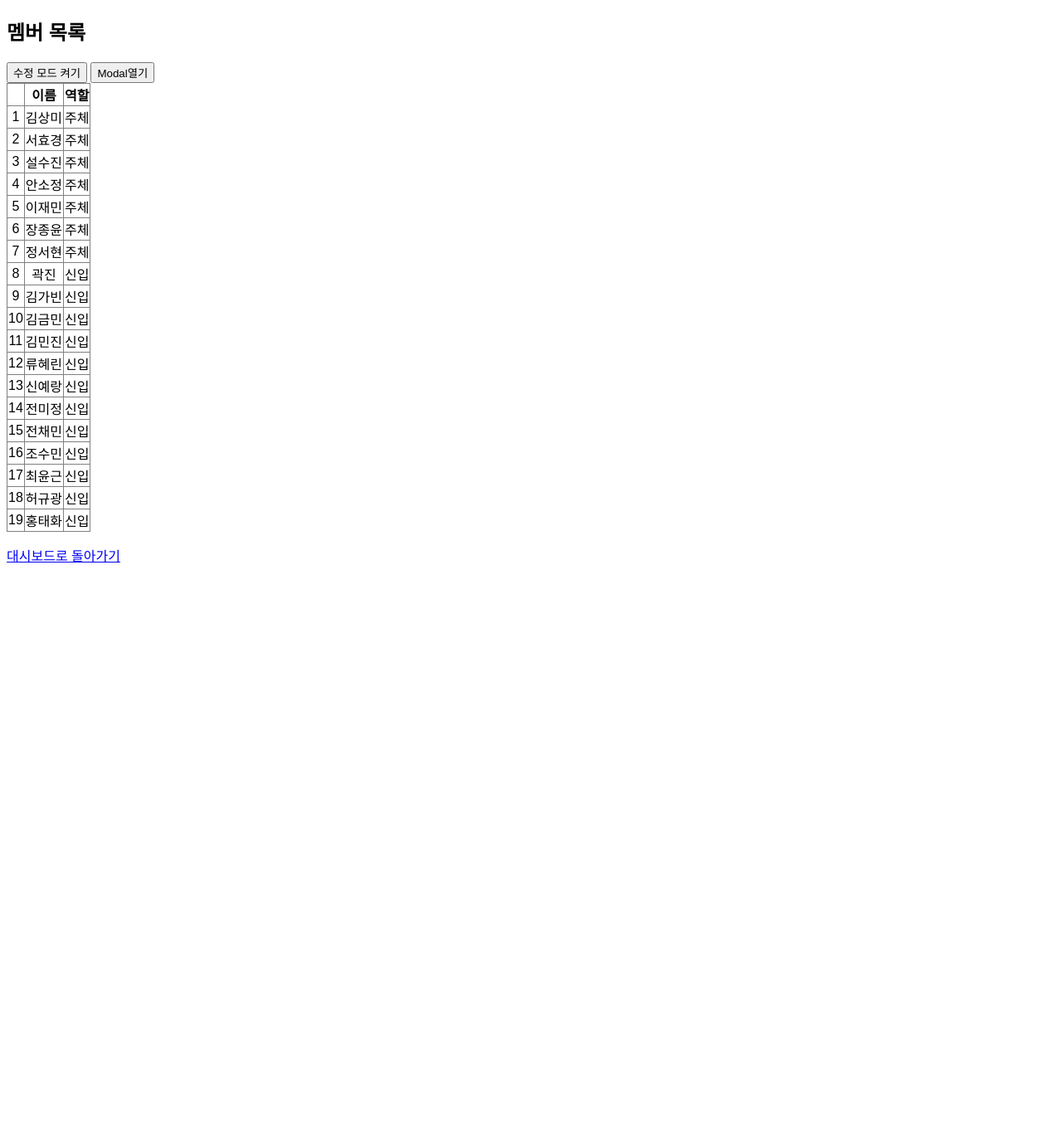
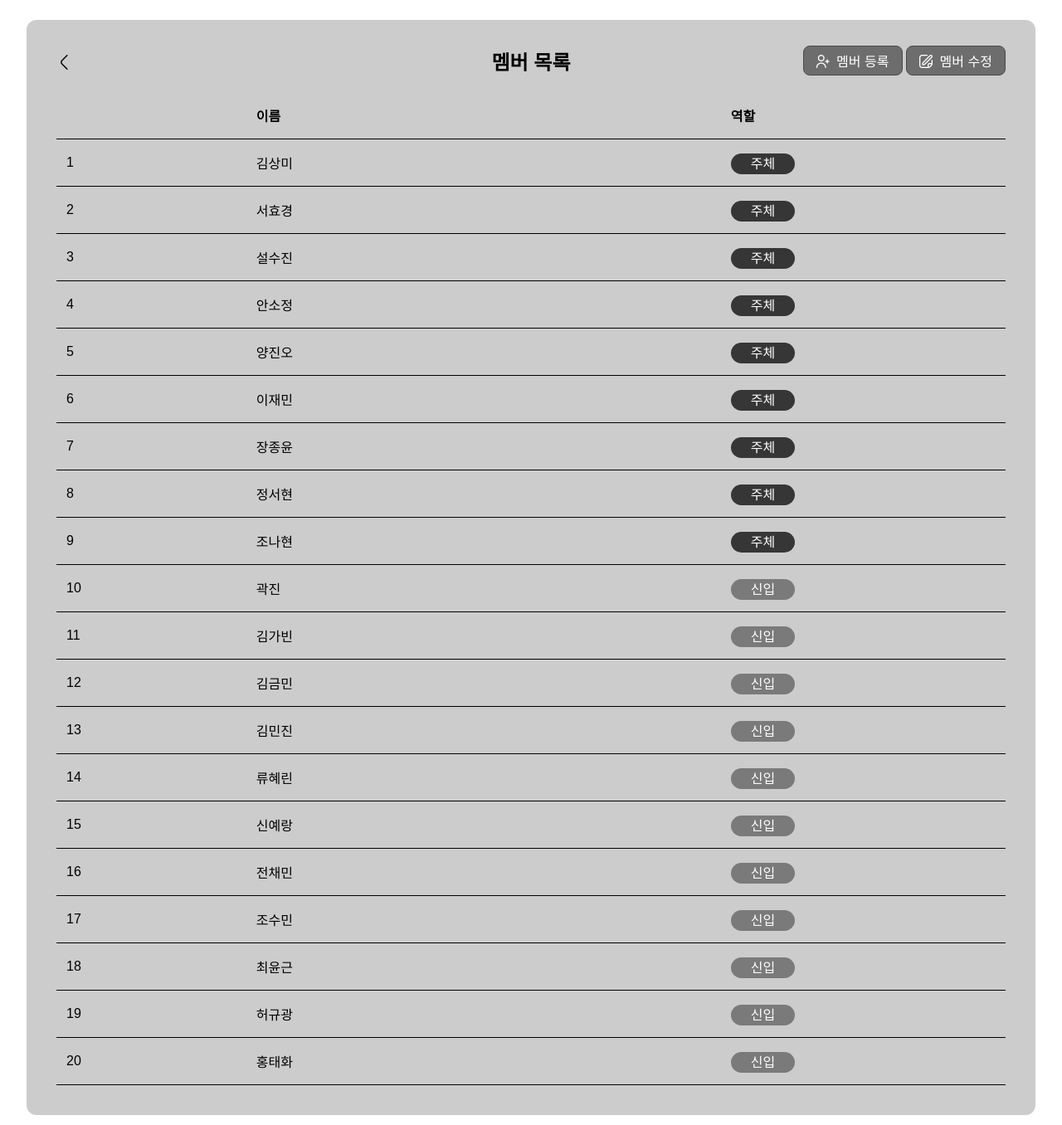
Before and after one commit to c04nh/Beatzflow, a Flask app: page /members in a window 1280 px wide. Shown: the part 99-1455 px from the top of the page at 83% size. Before the commit the page ends 777 px from the top, so only its background shows below. Run offline with Flask 3, Linux system fonts and the light colour scheme; the visitor is signed in with stand-in values (Sample User, id 1); some libraries are stand-ins or nearby versions; some web fonts are replaced.

Commit message:
members css 적용

```diff
--- a/static/style.css
+++ b/static/style.css
@@ -19,6 +19,10 @@ html {
 }
 body {
     min-height: 100vh;
+}
+
+button:hover{
+    cursor: pointer;
 }
 
 .login{
@@ -144,6 +148,10 @@ body {
     border-style: solid;
 }
 
+.header h1{
+    cursor: pointer;
+}
+
 .header button{
     position: absolute;
     right: 16px;
@@ -163,18 +171,20 @@ body {
 .menu-container{
     border-radius: 12px;
     background-color: #cccccc;
+    border-color: #494949;
     padding: 28px;
     position: relative;
     flex: 1;
     min-width: 300px;
     margin: 12px;
-    cursor: default;
+    cursor: pointer;
 }
 
 .menu-container:hover{
     padding: 36px;
     margin: 4px;
     background-color: #ababab;
+    border-color: #363636;
 }
 
 .menu-container div{
@@ -204,3 +214,204 @@ body {
     font-size: 16px;
     margin-top: 24px;
 }
+
+.member-list{
+    border-radius: 12px;
+    background-color: #cccccc;
+    margin-top: 12px;
+    margin-left: 12px;
+    margin-right: 12px;
+    padding: 12px 36px 36px 36px;
+}
+
+.list-header{
+    position: relative;
+    display: flex;
+    justify-content: center;
+    align-items: center;
+}
+
+.header-back-btn{
+    position: absolute;
+    top: 30px;
+    left: 0px;
+    background-color: #cccccc;
+    border-width: 0;
+    font-size: 18px;
+    padding: 0;
+}
+
+.list-header div{
+    position: absolute;
+    right: 0px;
+}
+
+.list-header div button{
+    border-radius: 8px;
+    border-style: solid;
+    border-width: 1.5px;
+    border-color: #494949;
+    color: white;
+    width: 120px;
+    height: 36px;
+    font-size: 16px;
+    padding-bottom: 2px;
+    background-color: #6d6d6d;
+}
+
+.list-header div button:hover{
+    background-color: #484848;
+}
+
+.list-header div button i{
+    position: relative;
+    top: 2px;
+    padding-right: 4px;
+}
+
+#member-list table{
+    border-collapse: collapse;
+    width: 100%;
+    font-size: 16px;
+}
+
+#member-list th, td{
+    border-bottom : 1px solid black;
+    padding: 4px 12px;
+    height: 48px;
+    text-align: left;
+}
+
+.role{
+    color: white;
+    padding: 4px 24px;
+    border-radius: 16px;
+}
+
+.주체{
+    background-color: #363636;
+}
+
+.신입{
+    background-color: #7a7a7a;
+}
+
+#member-list input, select{
+    font-size: 16px;
+    width: 100%;
+    padding: 0 3px;
+    border-width: 1px;
+    border-style: solid;
+    border-radius: 4px;
+    box-sizing: border-box;
+    height: 31.5px;
+}
+
+#member-list input{
+    position: relative;
+    right: 4px;
+    padding-right: 7px;
+}
+
+#member-list button{
+    position: relative;
+    top: 2px;
+    background-color: #cccccc;
+    border: 0;
+    font-size: 24px;
+}
+
+.modal{
+    display: none;
+    position: fixed;
+    top: 0;
+    left: 0;
+    width: 100%;
+    height: 100%;
+    background-color: rgba(204, 204, 204, 0.8);
+    backdrop-filter:blur(5px);
+}
+
+.modal-content{
+    position: absolute;
+    top: 50%;
+    left: 50%;
+    transform: translate(-50%, -50%);
+    background-color: #363636;
+    width: 360px;
+    padding: 36px;
+    border-radius: 12px;
+}
+
+.modal-content h2{
+    margin: 0;
+    color: white;
+}
+
+.modal-content p{
+    margin: 12px 0px 8px;
+    color: white;
+    font-size: 16px;
+}
+
+.modal-content input, .modal-content select{
+    width: 360px;
+    height: 48px;
+    box-sizing: border-box;
+    border-radius: 8px;
+    border-style: solid;
+    border-width: 1.5px;
+    font-size: 16px;
+}
+
+.modal-content input{
+    padding: 0 8px;
+}
+
+.modal-content select{
+    padding-left: 4px;
+}
+
+.form-header{
+    position: relative;
+    display: flex;
+    justify-content: center;
+    align-items: center;
+}
+
+.form-header button{
+    position: absolute;
+    right: 0;
+    background-color: #363636;
+    border: 0;
+    padding: 0;
+    font-size: 24px;
+    color: white;
+    margin-top: 2px;
+}
+
+#form-btn{
+    margin-top: 24px;
+    margin-bottom: 8px;
+    width: 360px;
+    height: 48px;
+    font-size: 16px;
+    border-radius: 8px;
+    border-style: solid;
+    border-width: 1.5px;
+    border-color: #484848;
+    padding: 0;
+    padding-bottom: 2px;
+    background-color: #7a7a7a;
+    color: white;
+}
+
+#form-btn:hover{
+    background-color: #575757;
+}
+
+#form-btn i{
+    position: relative;
+    top: 1px;
+    padding-right: 4px;
+}
--- a/templates/base.html
+++ b/templates/base.html
@@ -8,7 +8,7 @@
 </head>
 <body>
     <div class="header">
-        <h1>BeatzFlow</h1>
+        <h1 onclick="location.href='/dashboard'">BeatzFlow</h1>
         <button onclick="location.href='/login'"><i class="fi fi-rr-sign-out-alt"></i></button>
     </div>
     <div class="container">
--- a/templates/members.html
+++ b/templates/members.html
@@ -4,32 +4,58 @@
 {% block title %}멤버 관리{% endblock %}
 
 {% block content %}
+
+<div class="content">
+    <div class="member-list">
+        <div class="list-header">
+            <button class="header-back-btn" onclick="location.href='/dashboard'"><i class="fi fi-rr-angle-left"></i></button>
             <h2>멤버 목록</h2>
+            <div>
+                <button id="btn-modal" onclick="openModal()">
+                    <i class="fi fi-rr-user-add"></i>
+                    멤버 등록
+                </button>
+                <button type="submit" name="edit_index" class="edit-only" style="display:none;" onclick="submitChanges()">확인</button>
+                <button id="editToggleBtn" onclick="toggleEditMode()">
+                    <i class="fi fi-rr-edit"></i>
+                    멤버 수정
+                </button>
+            </div>
+        </div>
 
-<!-- 수정 모드 토글 버튼 -->
-<button id="editToggleBtn" onclick="toggleEditMode()">수정 모드 켜기</button>
-<button id="btn-open-modal" onclick="openModal()">Modal열기</button>
-<div class="modal" style="display: none">
+        <div class="modal">
+            <div class="modal-content">
                 <form method="post">
+                    <div class="form-header">
                         <h2>멤버 등록</h2>
-        <input type="text" name="name" placeholder="이름" required>
+                        <button class="close-btn" onclick="closeModal()">X</button>
+                    </div>
+                    <div>
+                        <p>이름</p>
+                        <input type="text" name="name" placeholder="팀원 이름을 입력하세요" required>
+                        <p>역할</p>
                         <select name="role">
                             <option value="주체">주체</option>
                             <option value="신입">신입</option>
                         </select>
-        <input type="submit" value="등록">
+                    </div>
+                    <button id="form-btn" type="submit">
+                        <i class="fi fi-rr-user-add"></i>
+                        등록
+                    </button>
                 </form>
+            </div>
         </div>
 
 
-<form method="post" action="{{ url_for('update_members') }}">
-    <button type="submit" name="edit_index" class="edit-only" style="display:none;">확인</button>
-<table border="1" style="border-collapse: collapse; text-align: center;">
+        <form method="post" action="{{ url_for('update_members') }}" id="member-list">
+            <table>
                 <thead>
                     <tr>
-            <th></th>
-            <th>이름</th>
+                        <th width="20%"></th>
+                        <th width="50%">이름</th>
                         <th>역할</th>
+                        <th class="edit-only" style="display:none;" width="48px">삭제</th>
                     </tr>
                 </thead>
                 <tbody>
@@ -43,7 +69,7 @@
                             <input type="text" name="name_{{ loop.index0 }}" value="{{ member.name }}" class="edit" style="display:none;" required>
                         </td>
                         <td>
-                <span class="view">{{ member.role }}</span>
+                            <span class="view role {{ member.role }}">{{ member.role }}</span>
                             <select name="role_{{ loop.index0 }}" class="edit" style="display:none;">
                                 <option value="주체" {% if member.role == "주체" %}selected{% endif %}>주체</option>
                                 <option value="신입" {% if member.role == "신입" %}selected{% endif %}>신입</option>
@@ -51,24 +77,28 @@
                         </td>
 
                         <td class="edit-only" style="display:none;">
-                <button type="button" onclick="confirmDelete('{{ member.id }}')">삭제</button>
+                            <button type="button" onclick="confirmDelete('{{ member.id }}', '{{ member.name }}')">
+                                <i class="fi fi-rr-trash"></i>
+                            </button>
                         </td>
                     </tr>
                     {% endfor %}
                 </tbody>
             </table>
         </form>
-<p><a href="{{ url_for('dashboard') }}">대시보드로 돌아가기</a></p>
+    </div>
+
+</div>
 
 <script>
+    function openModal() {
+        const modal = document.querySelector('.modal');
+        modal.style.display = "block";
+    }
 
-
-    function openModal() {
-
+    function closeModal() {
         const modal = document.querySelector('.modal');
-        const btnOpenModal = document.querySelector('.btn-open-modal');
-        modal.style.display = "flex";
-
+        modal.style.display = "none";
     }
 
     function toggleEditMode() {
@@ -76,6 +106,7 @@ function toggleEditMode() {
         const viewElems = document.querySelectorAll(".view");
         const editElems = document.querySelectorAll(".edit");
         const toggleBtn = document.getElementById("editToggleBtn");
+        const modalBtn = document.getElementById("btn-modal");
 
         const editing = editOnlyElems[0].style.display === "table-cell";
 
@@ -83,12 +114,20 @@ function toggleEditMode() {
         viewElems.forEach(el => el.style.display = editing ? "inline" : "none");
         editElems.forEach(el => el.style.display = editing ? "none" : "inline");
 
-    toggleBtn.textContent = editing ? "수정 모드 켜기" : "수정 모드 끄기";
+        toggleBtn.innerHTML = editing ? '<i class="fi fi-rr-edit"></i> 멤버 수정' : "취소";
+        modalBtn.style.display = editing ? "inline" : "none";
     }
 
-function confirmDelete(name) {
-    if (confirm(name + " 멤버를 삭제하시겠습니까?")) {
-        fetch(`/delete_member/${name}`, {
+    function submitChanges(){
+        const form = document.getElementById("member-list");
+        if (confirm("수정된 내용을 저장하시겠습니까?")) {
+            form.submit(); // 여기서 서버로 전송되고 페이지가 새로고침 됩니다.
+        }
+    }
+
+    function confirmDelete(id, name) {
+        if (confirm(name + "를 삭제하시겠습니까?")) {
+            fetch(`/delete_member/${id}`, {
                 method: 'POST'
             }).then(() => window.location.reload());
         }
```
Also changed, not shown: data/members.json (+18 -41 lines). Lines whose indentation alone changed are shown as unchanged.
